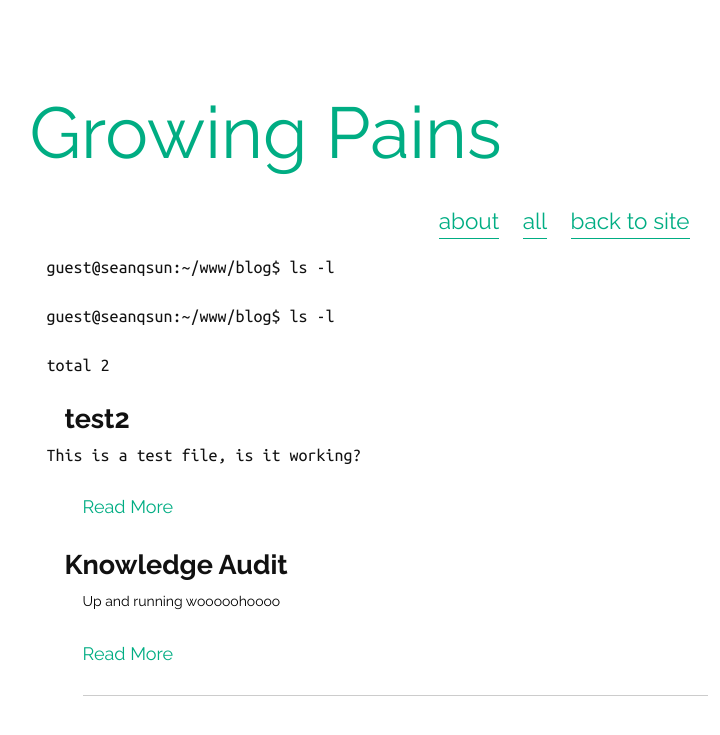
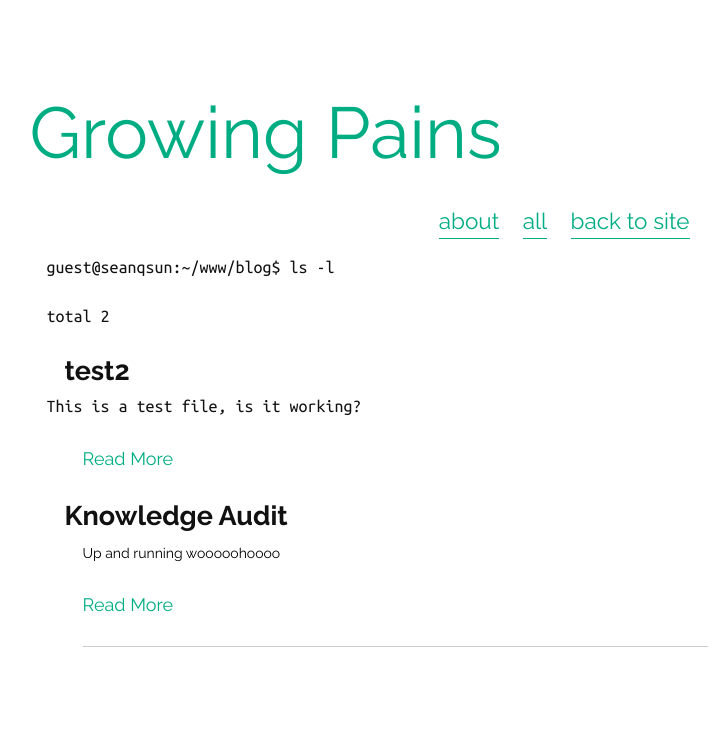
Before and after one commit to Sean-Q-Sun/Sean-Q-Sun.github.io, a Jekyll site: the page built from blog.md, in a window 1280 px wide. Shown: the top 735 px of the page, without its empty margins (245-965 px from the left). Built offline with Jekyll 4.4.1, drawn with Linux system fonts in a browser that asks for light colours.

Commit message:
Update blog.md

```diff
--- a/blog.md
+++ b/blog.md
@@ -4,8 +4,6 @@ permalink: /blog
 title: blog
 command: ls -l
 ---
-
-### guest@seanqsun:~/www/{{page.title}}$ ls -l
 
 ### total {{ site.posts | size }}
 <div class="posts">
```
